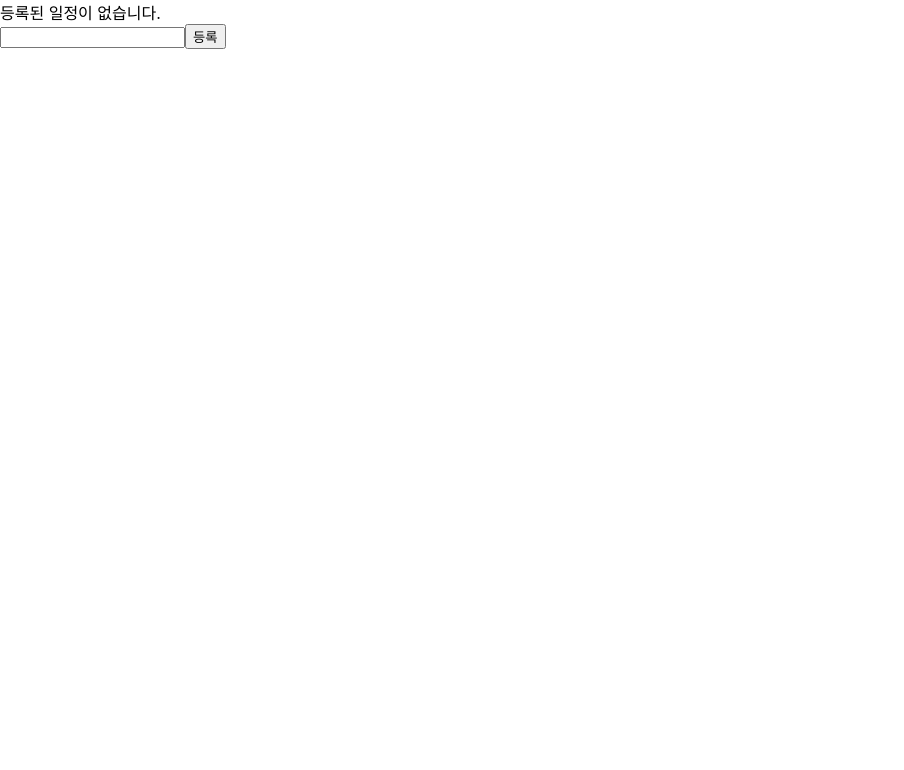
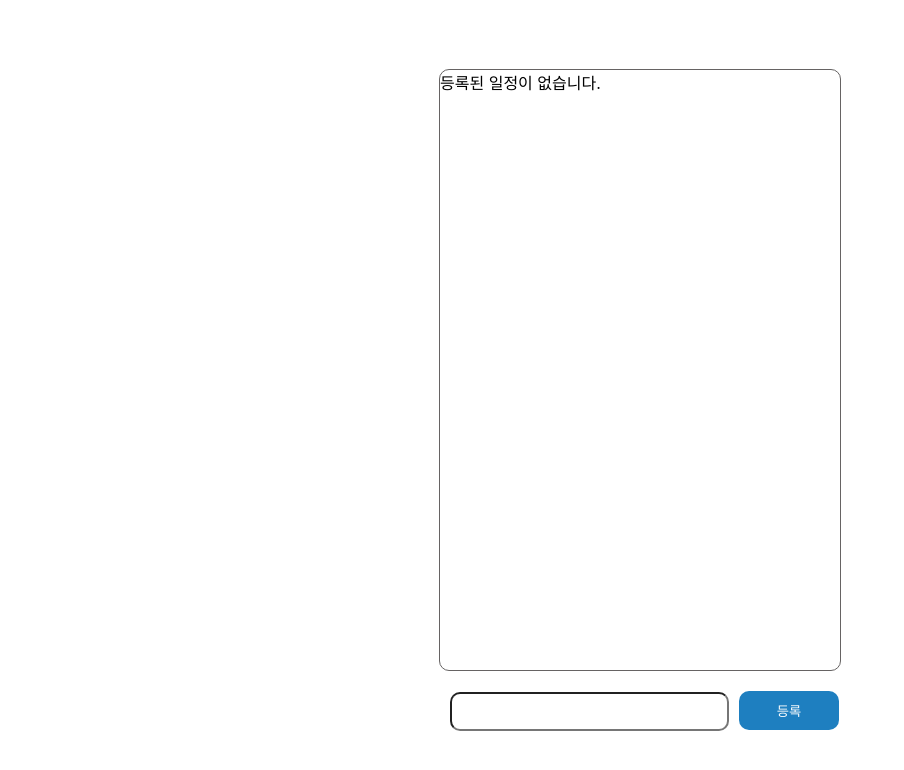
Before and after one commit to JungSuRy/ts-react-preats-react-practices, a React (Create React App) app: page / in a window 1280 px wide. Shown: the top 770 px of the page, without its empty margins (0-904 px from the left). Built offline with nearby package versions, Linux system fonts and the light colour scheme.

Commit message:
styled 디자인 작업 및 코드 수정

```diff
--- a/src/App.css
+++ b/src/App.css
@@ -1,6 +1,7 @@
 body {
   box-sizing: border-box;
   margin: 0;
+  height: 100%;
 }
 /*
 div > .imgWrap {
@@ -12,7 +13,13 @@ div .imgWrap img {
   cursor: pointer;
 }
 */
-
+.App {
+  display: flex;
+  flex-direction: column;
+  justify-content: center;
+  align-items: center;
+  height: 100vh;
+}
 div ul {
 }
 div li {
--- a/src/App.tsx
+++ b/src/App.tsx
@@ -1,4 +1,5 @@
 import React, { useCallback, useMemo, useState } from "react";
+
 import logo from "./logo.svg";
 import "./App.css";
 import TodoData from "./data/todos";
@@ -20,34 +21,9 @@ function App() {
   const [todos, setTodo] = useState<todoProps[]>([]);
   const [content, setContent] = useState<string>("");
 
-  const handleChange = useCallback(
-    (e: React.ChangeEvent<HTMLInputElement>) => {
-      setContent(e.target.value);
-    },
-    [todos]
-  );
-
-  const handlerSubmit = (e: React.FormEvent<HTMLFormElement>) => {
-    e.preventDefault();
-
-    let maxTodo: todoProps = { id: 0, content: "", toggle: false };
-
-    if (todos.length !== 0) {
-      maxTodo = todos.reduce((prev, value) => {
-        return prev.id >= value.id ? prev : value;
-      });
-    }
-
-    const maxid = todos.length === 0 ? 1 : maxTodo.id + 1;
-
-    setTodo([...todos, { id: maxid, content: content, toggle: false }]);
-    setContent("");
+  const handleChange = (e: React.ChangeEvent<HTMLInputElement>) => {
+    setContent(e.target.value);
   };
-
-  /*
-  const handleChange = useCallback((e: React.ChangeEvent<HTMLInputElement>) => {
-    setContent(e.target.value);
-  }, []);
 
   const handlerSubmit = useCallback(
     (e: React.FormEvent<HTMLFormElement>) => {
@@ -62,48 +38,42 @@ function App() {
       }
 
       const maxid = todos.length === 0 ? 1 : maxTodo.id + 1;
-
+      console.log(maxid, content);
       setTodo([...todos, { id: maxid, content: content, toggle: false }]);
       setContent("");
+      /*
+    setTodo((todos) =>
+      todos.concat({ id: maxid, content: content, toggle: false })
+    );
+    */
     },
     [todos, content]
   );
-*/
+
+  const handlerToggle = useCallback((id: number) => {
+    setTodo((todos) =>
+      todos.map((todo) =>
+        todo.id === id ? { ...todo, toggle: !todo.toggle } : todo
+      )
+    );
+  }, []);
+
   /*
-  const handlerToggle = (
-    e: React.MouseEvent<HTMLLIElement, MouseEvent>,
-    id: number
-  ) => {
-    const todoid = id;
-    const modify_todo = todos.map((todo) => {
-      if (todo.id === todoid) {
-        todo.toggle = !todo.toggle;
-        return todo;
-      } else {
-        return todo;
-      }
-    });
-
-    setTodo(modify_todo);
-  };
-*/
   const handlerToggle = useCallback(
-    (e: React.MouseEvent<HTMLLIElement, MouseEvent>, id: number) => {
-      const todoid = id;
+    (id: number) => {
       const modify_todo = todos.map((todo) => {
-        if (todo.id === todoid) {
+        if (todo.id === id) {
           todo.toggle = !todo.toggle;
           return todo;
         } else {
           return todo;
         }
       });
-
       setTodo(modify_todo);
     },
     [todos]
   );
-
+*/
   return (
     <div className="App">
       <TodoList todos={todos} handlerToggle={handlerToggle} />
--- a/src/Components/TodoFom.tsx
+++ b/src/Components/TodoFom.tsx
@@ -1,4 +1,5 @@
 import React, { memo } from "react";
+import styled from "styled-components";
 
 type test = {
   content: string;
@@ -6,21 +7,44 @@ type test = {
   handlerSubmit: (e: React.FormEvent<HTMLFormElement>) => void;
 };
 
+//function TodoForm({ content, handleChange, handlerSubmit }: test) {
 function TodoForm({ content, handleChange, handlerSubmit }: test) {
   console.log("form render");
   return (
-    <div>
+    <Div>
       <form onSubmit={handlerSubmit}>
-        <input
+        <Input
           type="text"
           name="content"
           value={content}
           onChange={handleChange}
         />
-        <button type="submit">등록</button>
+        <Button type="submit">등록</Button>
       </form>
-    </div>
+    </Div>
   );
 }
 
-export default TodoForm;
+const Div = styled.div`
+  margin-top: 20px;
+  width: 400px;
+`;
+
+const Button = styled.button`
+  width: 100px;
+  padding: 10px;
+  color: ${(props) => props.color || "#fefefe"};
+  border: 0;
+  background: #1e7fc0;
+  border-radius: 10px;
+  margin-left: 10px;
+`;
+
+const Input = styled.input`
+  width: 255px;
+  padding: 10px;
+  border-radius: 10px;
+  margin-left: 10px;
+`;
+
+export default memo(TodoForm);
--- a/src/Components/TodoList.tsx
+++ b/src/Components/TodoList.tsx
@@ -1,29 +1,31 @@
 import React, { memo } from "react";
 import { todoProps } from "../App";
+import styled from "styled-components";
 
 type Listprops = {
   todos: todoProps[];
-  handlerToggle: (
-    e: React.MouseEvent<HTMLLIElement, MouseEvent>,
-    id: number
-  ) => void;
+  handlerToggle: (id: number) => void;
 };
 
-function TodoList({ todos, handlerToggle }: Listprops) {
+//function TodoList({ todos, handlerToggle }: Listprops) {
+const TodoList = React.memo(function TodoList({
+  todos,
+  handlerToggle,
+}: Listprops) {
   console.log("list render");
   return (
-    <div>
+    <Div>
       {todos.length !== 0 ? (
         <ul>
           {todos.map((todo) => (
             //<li key={todo.id} onClick={handlerToggle.bind(null, todo.id)}>
-            <li
+            <Li
               key={todo.id}
-              onClick={(event) => handlerToggle(event, todo.id)}
+              onClick={() => handlerToggle(todo.id)}
               className={todo.toggle ? "todoLine" : "NonLine"}
             >
               <span>{todo.content}</span>
-            </li>
+            </Li>
           ))}
         </ul>
       ) : (
@@ -31,8 +33,19 @@ function TodoList({ todos, handlerToggle }: Listprops) {
           <span>등록된 일정이 없습니다.</span>
         </div>
       )}
-    </div>
+    </Div>
   );
-}
+});
 
-export default memo(TodoList);
+const Div = styled.div`
+  height: 600px;
+  width: 400px;
+  border: 1px solid #666363;
+  border-radius: 10px;
+`;
+
+const Li = styled.li`
+  font-size: 20pt;
+`;
+
+export default TodoList;
```
Also changed, not shown: 1 other file (tests, documents, lock files or other folders).
